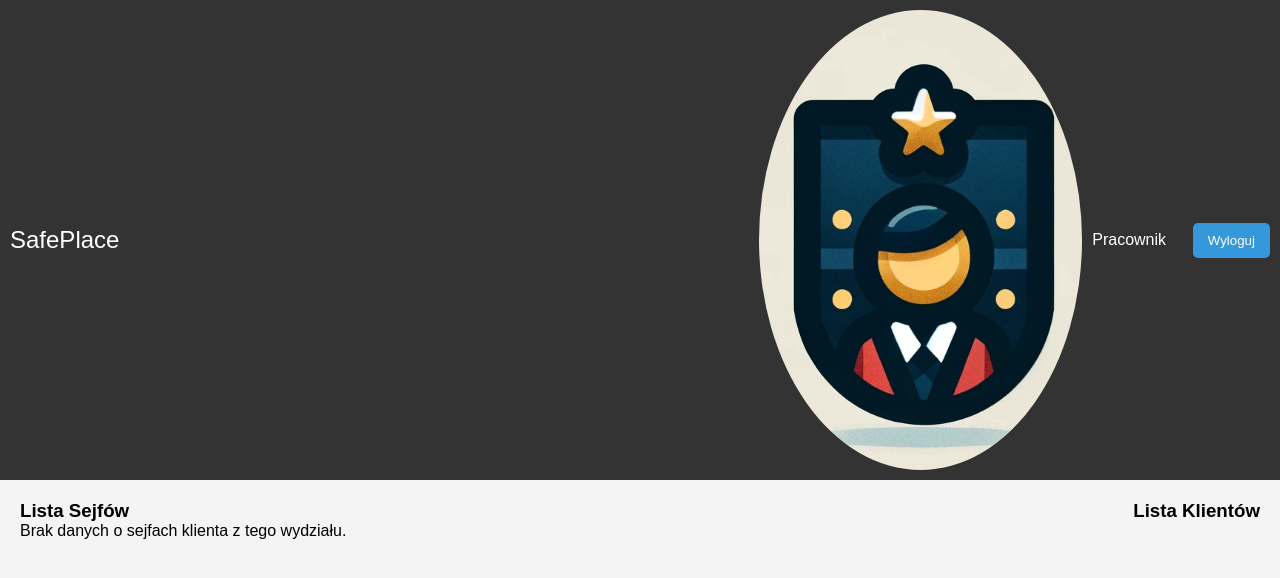
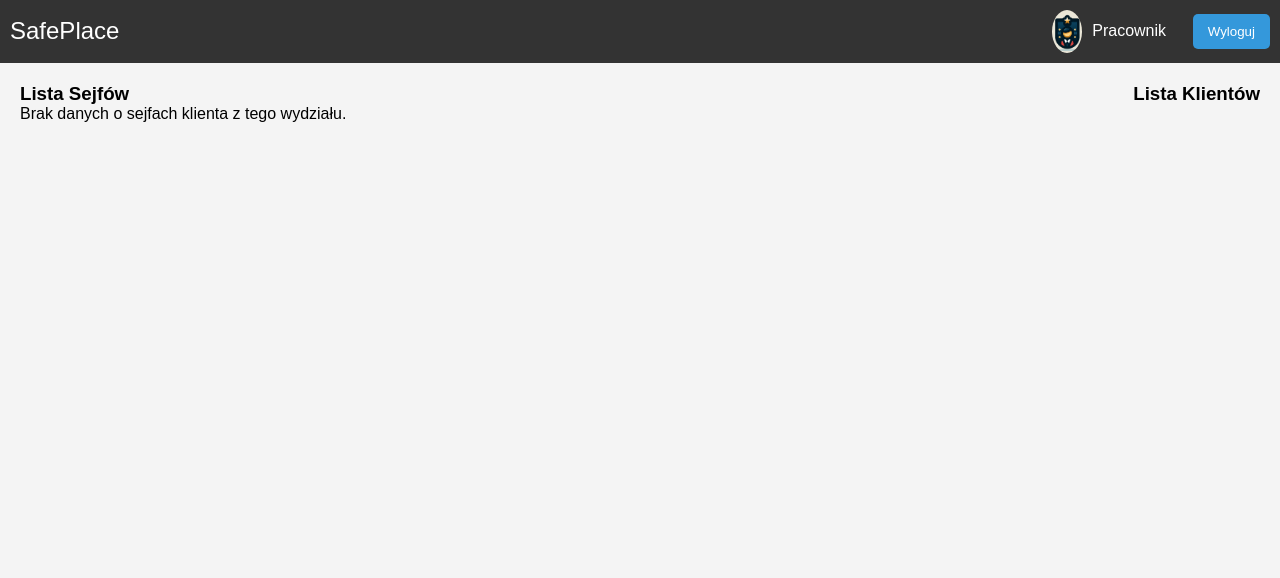
Before and after one commit to kgrad/ProjektIT-SafePlace, a PHP site: page /php/admin-panel.php in a window 1280 px wide. Shown: the top 578 px of the page. Run offline with PHP 8.4, Linux system fonts and the light colour scheme; data that the repository does not hold is empty.

Commit message:
styl admin
12

```diff
--- a/styles/admin-panel.css
+++ b/styles/admin-panel.css
@@ -45,6 +45,7 @@ header {
 .user-info img {
     border-radius: 50%;
     margin-right: 10px;
+    max-width: 30px;
 }
 
 nav ul {
```
